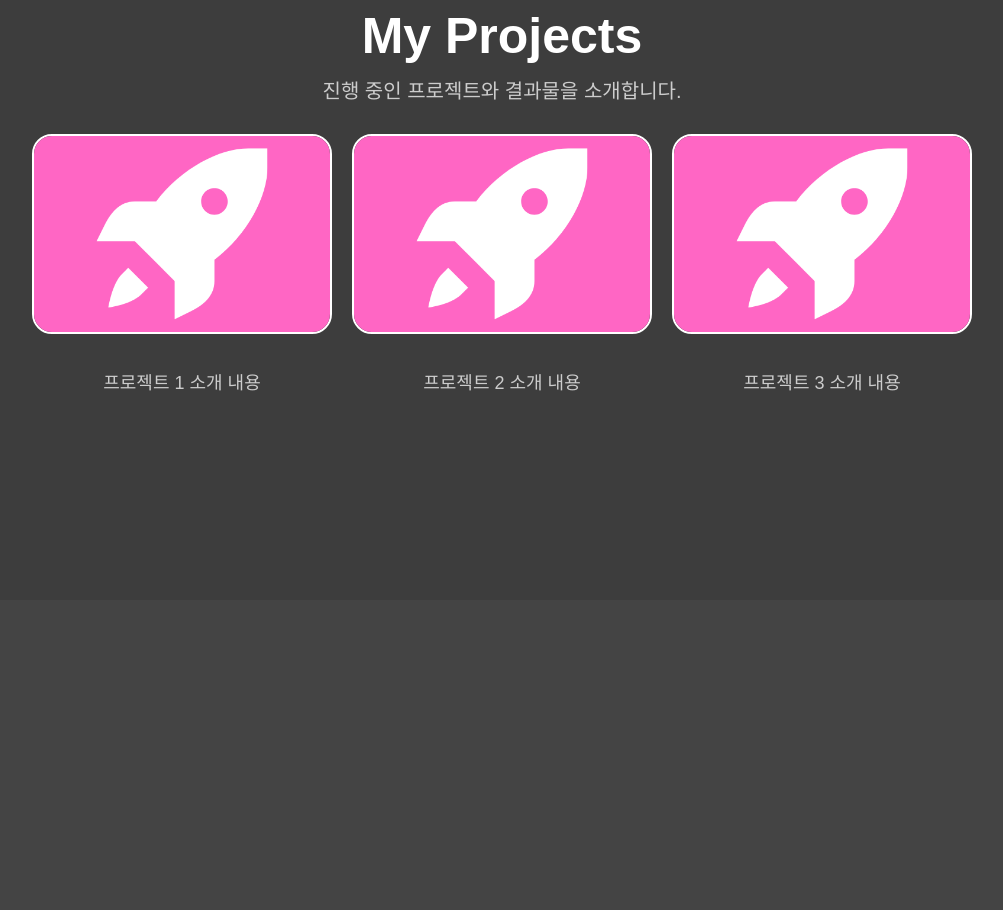
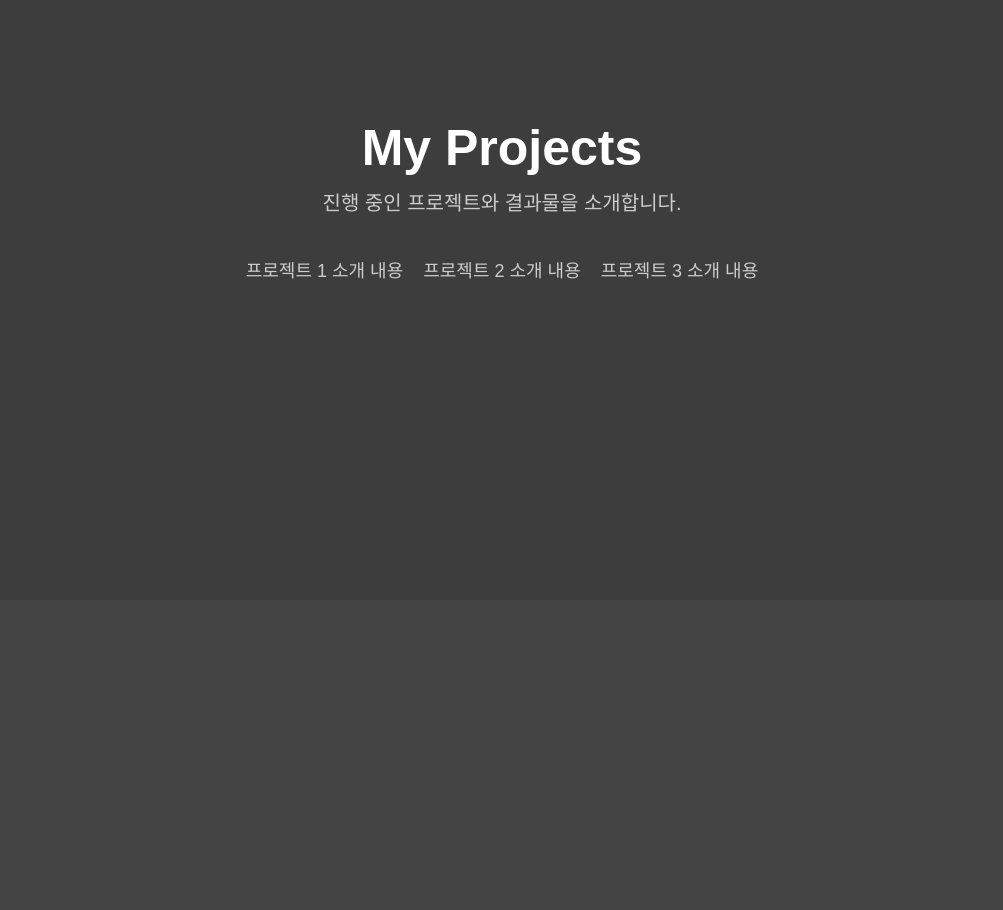
Before and after one commit to kgh852/portfolio, a plain HTML site: page index.html in a window 1280 px wide. Shown: the part 1800-2710 px from the top of the page, without its empty margins (138-1141 px from the left). Drawn offline with Linux system fonts and the light colour scheme; files whose address does not match are found by name.

Commit message:
feat: commit

```diff
--- a/index.html
+++ b/index.html
@@ -229,15 +229,15 @@
             <p>진행 중인 프로젝트와 결과물을 소개합니다.</p>
             <div class="project-box">
                 <div>
-                    <img src="./assets/projects/image copy.png" alt="Project 1" class="project-img">
+                    <!-- <img src="./assets/projects/image copy.png" alt="Project 1" class="project-img"> -->
                     <div class="project-description">프로젝트 1 소개 내용</div>
                 </div>
                 <div>
-                    <img src="./assets/projects/image copy.png" alt="Project 2" class="project-img">
+                    <!-- <img src="./assets/projects/image copy.png" alt="Project 2" class="project-img"> -->
                     <div class="project-description">프로젝트 2 소개 내용</div>
                 </div>
                 <div>
-                    <img src="./assets/projects/image copy.png" alt="Project 3" class="project-img">
+                    <!-- <img src="./assets/projects/image copy.png" alt="Project 3" class="project-img"> -->
                     <div class="project-description">프로젝트 3 소개 내용</div>
                 </div>
             </div>
```
